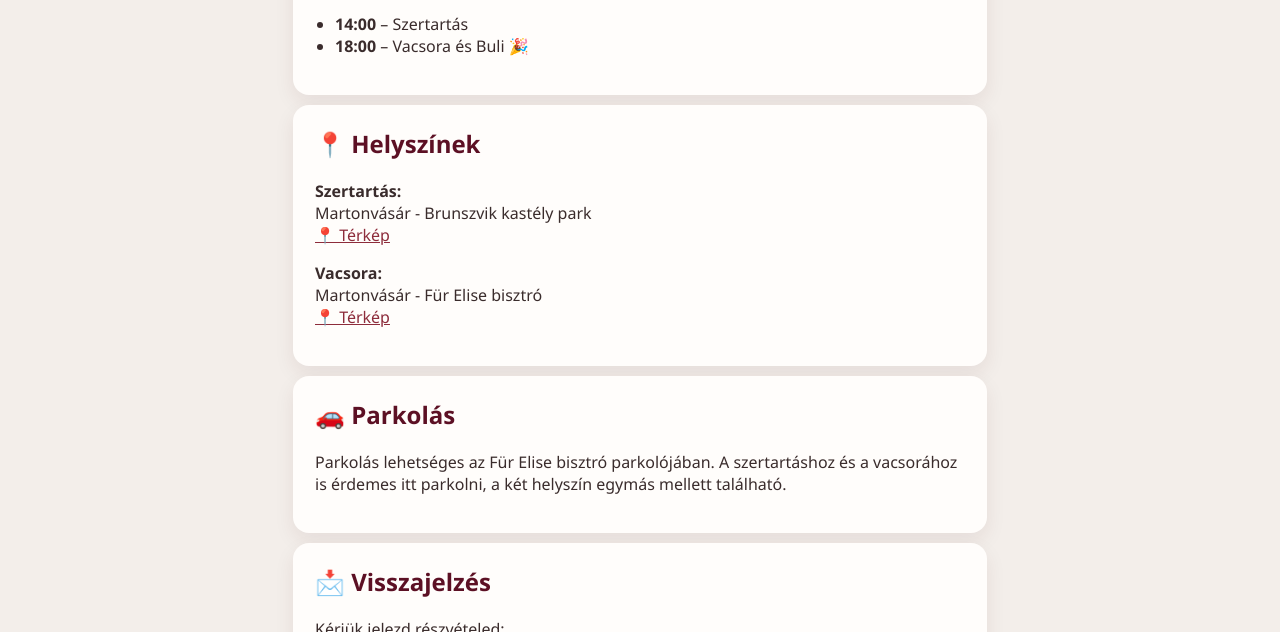
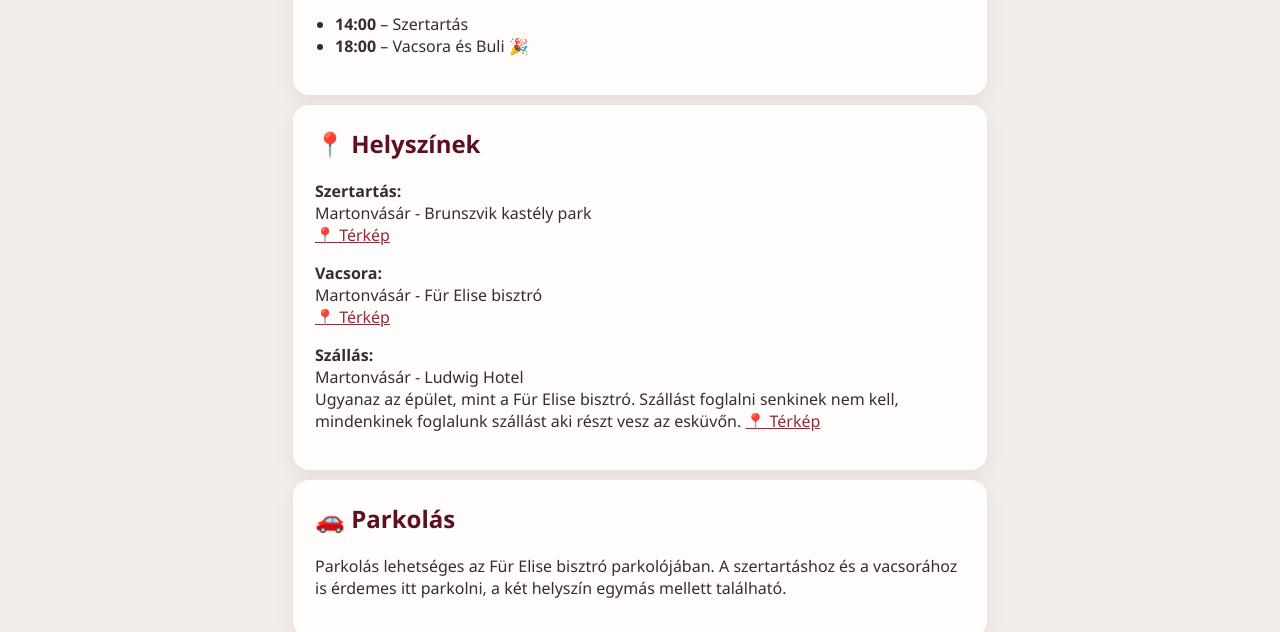
Before and after one commit to Vityoka/eskuvo, a plain HTML site: page index.html in a window 1280 px wide. Shown: the part 502-1134 px from the top of the page. Drawn offline with Linux system fonts and the light colour scheme.

Commit message:
Add accommodation details to wedding invitation
Added accommodation information for guests.

```diff
--- a/index.html
+++ b/index.html
@@ -35,6 +35,13 @@
   <p><b>Vacsora:</b><br>
   Martonvásár - Für Elise bisztró<br>
   <a href="https://www.google.com/maps/place/F%C3%BCr+Elise+Bisztr%C3%B3+%26+K%C3%A1v%C3%A9h%C3%A1z/@47.3159368,18.7848348,18.25z/data=!4m9!1m2!2m1!1smartonv%C3%A1s%C3%A1r+brunszvik+kast%C3%A9ly+park!3m5!1s0x4741fd53d89811cf:0xa65043a0df8dadc3!8m2!3d47.3157153!4d18.7874144!16s%2Fg%2F11b70fm24z?entry=ttu&g_ep=EgoyMDI2MDUxMy4wIKXMDSoASAFQAw%3D%3D">📍 Térkép</a></p>
+
+  <p><b>Szállás:</b><br>
+  Martonvásár - Ludwig Hotel<br>
+  Ugyanaz az épület, mint a Für Elise bisztró.
+  Szállást foglalni senkinek nem kell, mindenkinek foglalunk szállást aki részt vesz az esküvőn.
+  <a href="https://www.google.com/maps/place/Ludwig+Hotel+Martonv%C3%A1s%C3%A1r/@47.3155779,18.7873566,20.5z/data=!4m17!1m7!3m6!1s0x4741fd53d89811cf:0xa65043a0df8dadc3!2zRsO8ciBFbGlzZSBCaXN6dHLDsyAmIEvDoXbDqWjDoXo!8m2!3d47.3157153!4d18.7874144!16s%2Fg%2F11b70fm24z!3m8!1s0x4741fd31c70c599b:0xf653640103e50bda!5m2!4m1!1i2!8m2!3d47.3158238!4d18.7875176!16s%2Fg%2F11fq8qv16f?entry=ttu&g_ep=EgoyMDI2MDUyNS4wIKXMDSoASAFQAw%3D%3D">📍 Térkép</a></p>
+
 </section>
 
 <section class="card">
```
